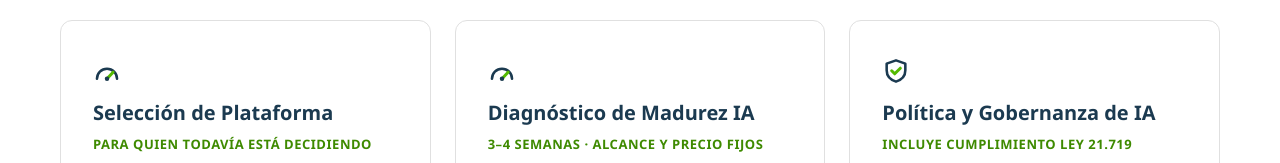
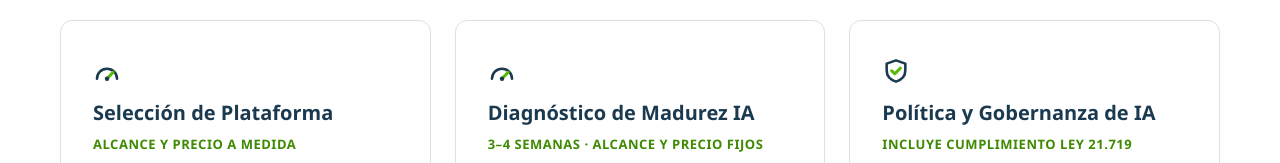
Before and after one commit to claudinhostgo-byte/WITEDUCA, a plain HTML site: page oferta/index.html in a window 1280 px wide. Shown: the part 2920-3083 px from the top of the page. Drawn offline with Linux system fonts and the light colour scheme.

Commit message:
Declarar que Seleccion de Plataforma se cotiza a medida
Reemplaza el marcador "Para quien todavia esta decidiendo" por "Alcance y precio
a medida". El servicio no tiene plazo fijo, a diferencia del Diagnostico de
Madurez (3-4 semanas, precio fijo), y el contraste entre ambas tarjetas ayuda a
distinguirlos.

```diff
--- a/oferta/index.html
+++ b/oferta/index.html
@@ -159,7 +159,7 @@
       <h2 class="h-line">Asesorías en IA</h2>
     </div>
     <div class="grid grid--auto" style="--min: 300px; margin-top: 44px">
-      <div class="card card--white card--btn-abajo reveal"><img src="/assets/iconos/wit-diagnostico.svg" alt="" width="28" height="28" style="margin-bottom: 14px"><h3 class="h-card" style="margin-top: 0">Selección de Plataforma</h3><p class="card__meta">Para quien todavía está decidiendo</p><p>Marco de criterios ponderado con tu comité, evaluación comparada de las alternativas que tienes en la mesa y costo total a tres años.</p><a class="btn btn--outline btn--sm mt-3" href="/seleccion-de-plataforma/">Cómo funciona</a></div>
+      <div class="card card--white card--btn-abajo reveal"><img src="/assets/iconos/wit-diagnostico.svg" alt="" width="28" height="28" style="margin-bottom: 14px"><h3 class="h-card" style="margin-top: 0">Selección de Plataforma</h3><p class="card__meta">Alcance y precio a medida</p><p>Marco de criterios ponderado con tu comité, evaluación comparada de las alternativas que tienes en la mesa y costo total a tres años.</p><a class="btn btn--outline btn--sm mt-3" href="/seleccion-de-plataforma/">Cómo funciona</a></div>
       <div class="card card--white card--btn-abajo reveal"><img src="/assets/iconos/wit-diagnostico.svg" alt="" width="28" height="28" style="margin-bottom: 14px"><h3 class="h-card" style="margin-top: 0">Diagnóstico de Madurez IA</h3><p class="card__meta">3–4 semanas · alcance y precio fijos</p><p>Mapa de casos de uso priorizados por valor y esfuerzo, brechas de datos y capacidades, riesgos, y hoja de ruta a 12 meses.</p><a class="btn btn--navy btn--sm mt-3" href="/contacto/?interes=Diagn%C3%B3stico%20de%20Madurez%20IA" data-form="Diagnóstico de Madurez IA">Conversemos</a></div>
       <div class="card card--white card--btn-abajo reveal"><img src="/assets/iconos/wit-gobernanza.svg" alt="" width="28" height="28" style="margin-bottom: 14px"><h3 class="h-card" style="margin-top: 0">Política y Gobernanza de IA</h3><p class="card__meta">Incluye cumplimiento Ley 21.719</p><p>Política de uso aceptable, clasificación de datos, criterios de aprobación de casos y diseño del comité de IA.</p><a class="btn btn--navy btn--sm mt-3" href="/contacto/?interes=Pol%C3%ADtica%20y%20Gobernanza%20de%20IA" data-form="Política y Gobernanza de IA">Conversemos</a></div>
       <div class="card card--white card--btn-abajo reveal"><img src="/assets/iconos/wit-acompanamiento.svg" alt="" width="28" height="28" style="margin-bottom: 14px"><h3 class="h-card" style="margin-top: 0">Acompañamiento</h3><p class="card__meta">Retainer mensual · 6–12 meses</p><p>Participación en tu comité de IA, revisión de casos de uso y mentoría a tus champions internos.</p><a class="btn btn--navy btn--sm mt-3" href="/contacto/?interes=Acompa%C3%B1amiento%20en%20IA" data-form="Acompañamiento en IA">Conversemos</a></div>
```
